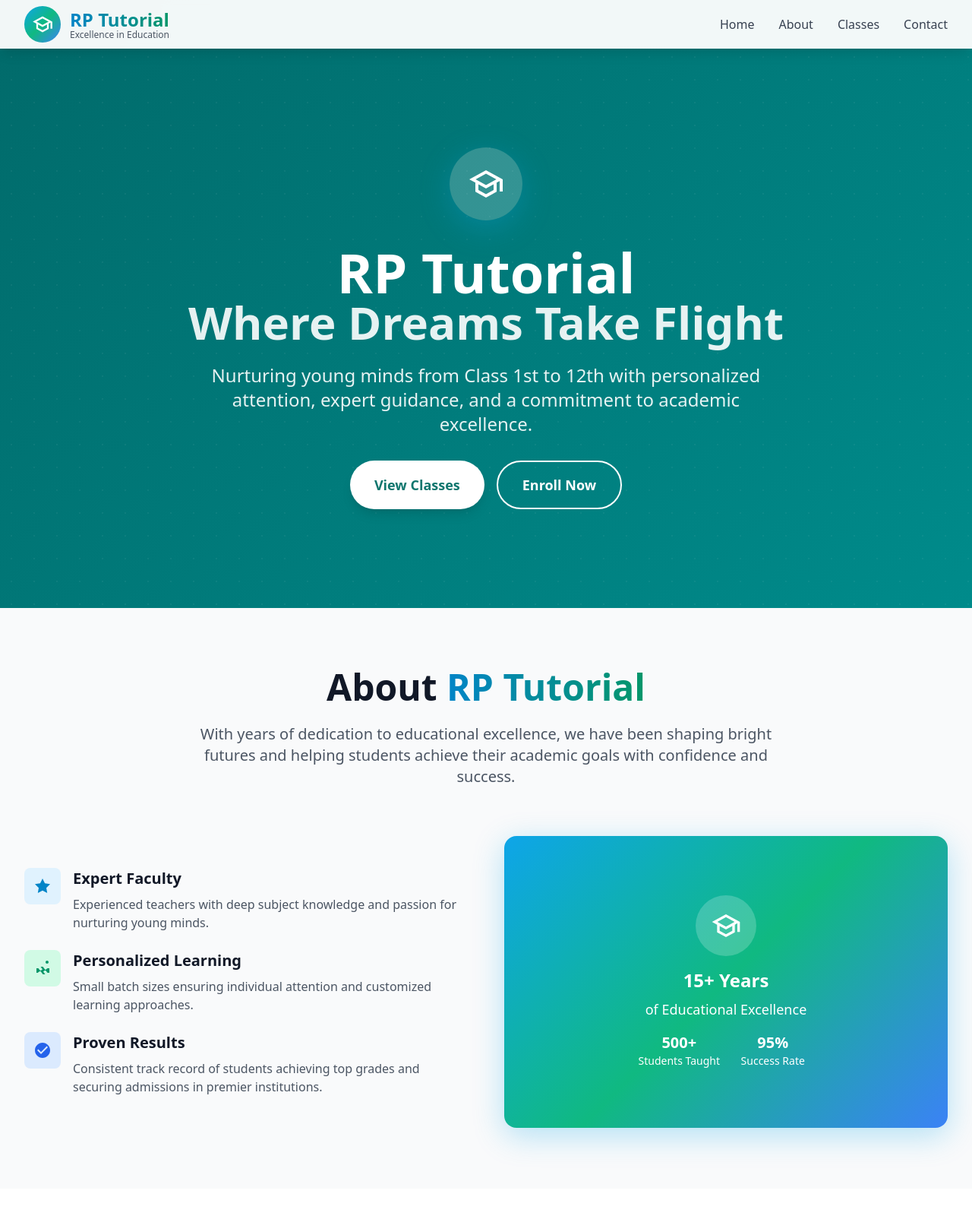
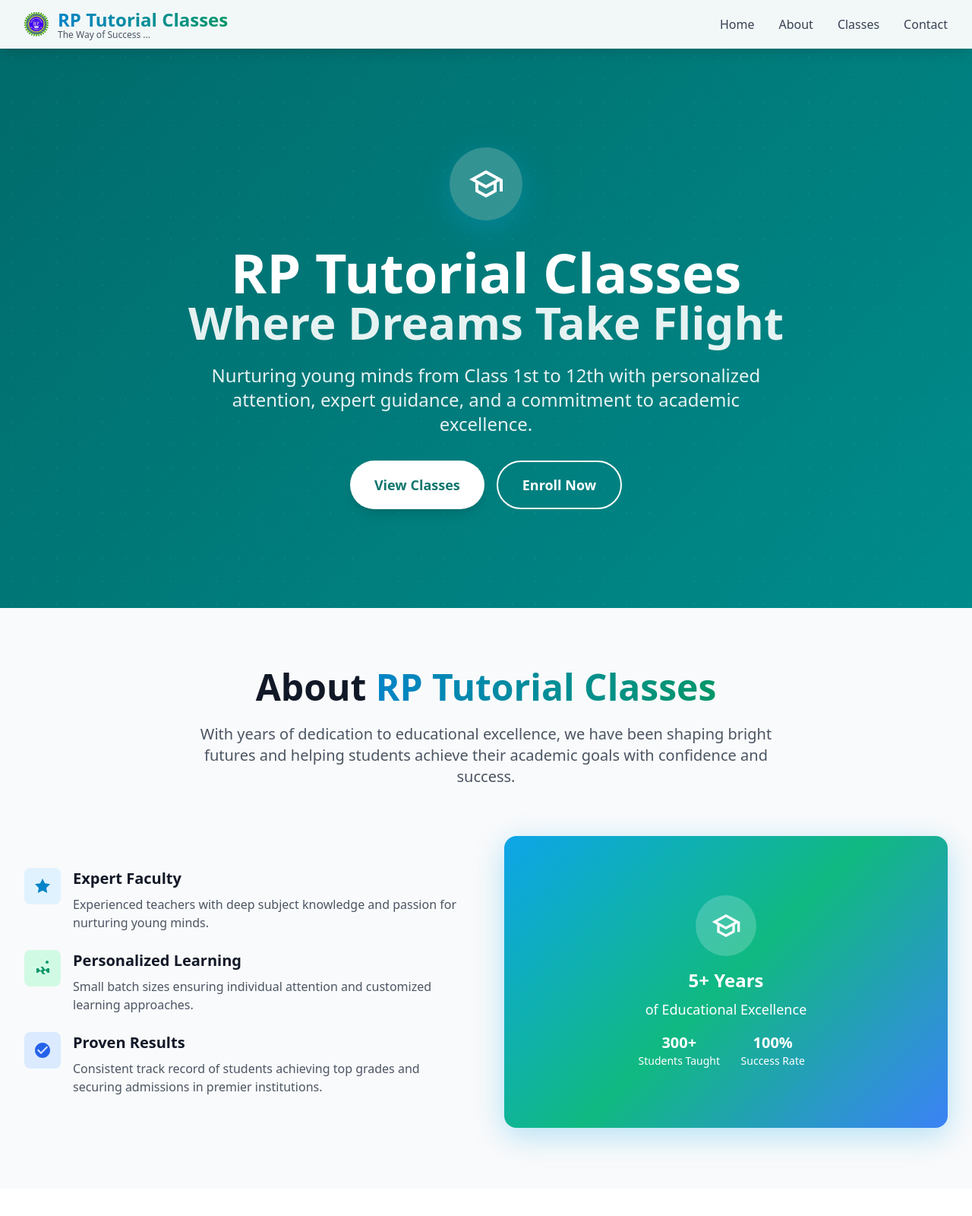
Before and after one commit to 100rabh999/rp_tutorial, a plain HTML site: page index.html in a window 1280 px wide. Shown: the top 1600 px of the page at 76% size. Drawn offline with nearby package versions, Linux system fonts and the light colour scheme.

Commit message:
first setup

```diff
--- a/index.html
+++ b/index.html
@@ -3,7 +3,7 @@
 <head>
     <meta charset="UTF-8">
     <meta name="viewport" content="width=device-width, initial-scale=1.0">
-    <title>RP Tutorial - Excellence in Education</title>
+    <title>RP Tutorial Classes - The Way of Success ...</title>
     <script src="https://cdn.tailwindcss.com"></script>
     <script>
         tailwind.config = {
@@ -79,18 +79,15 @@
             <div class="flex justify-between items-center h-16">
                 <!-- Logo -->
                 <div class="flex items-center space-x-3">
-                    <div class="w-12 h-12 gradient-bg rounded-full flex items-center justify-center">
-                        <svg class="w-7 h-7 text-white" fill="currentColor" viewBox="0 0 24 24">
-                            <path d="M12 3L1 9l4 2.18v6L12 21l7-3.82v-6l2-1.09V17h2V9L12 3zm6.82 6L12 12.72 5.18 9 12 5.28 18.82 9zM17 15.99l-5 2.73-5-2.73v-3.72L12 15l5-2.73v3.72z"/>
-                        </svg>
-                    </div>
+                        <img src="rp_tutorial_logo.png" alt="RP Tutorial Logo" class="w-8 h-8 object-contain">
                     <div>
                         <span class="text-2xl font-bold bg-gradient-to-r from-peacock-600 to-emerald-600 bg-clip-text text-transparent">
-                            RP Tutorial
+                            RP Tutorial Classes
                         </span>
-                        <p class="text-xs text-gray-600 -mt-1">Excellence in Education</p>
+                        <p class="text-xs text-gray-600 -mt-1">The Way of Success ...</p>
                     </div>
                 </div>
+
 
                 <!-- Navigation Links -->
                 <div class="hidden md:flex space-x-8">
@@ -135,7 +132,7 @@
             </div>
 
             <h1 class="text-5xl md:text-7xl font-bold text-white mb-6 leading-tight">
-                RP Tutorial
+                RP Tutorial Classes
                 <span class="block text-4xl md:text-6xl text-white/90">Where Dreams Take Flight</span>
             </h1>
 
@@ -162,7 +159,7 @@
         <div class="max-w-7xl mx-auto px-4 sm:px-6 lg:px-8">
             <div class="text-center mb-16">
                 <h2 class="text-4xl md:text-5xl font-bold text-gray-900 mb-6">
-                    About <span class="bg-gradient-to-r from-peacock-600 to-emerald-600 bg-clip-text text-transparent">RP Tutorial</span>
+                    About <span class="bg-gradient-to-r from-peacock-600 to-emerald-600 bg-clip-text text-transparent">RP Tutorial Classes</span>
                 </h2>
                 <p class="text-xl text-gray-600 max-w-3xl mx-auto">
                     With years of dedication to educational excellence, we have been shaping bright futures and helping students achieve their academic goals with confidence and success.
@@ -218,15 +215,15 @@
                                     <path d="M12 3L1 9l4 2.18v6L12 21l7-3.82v-6l2-1.09V17h2V9L12 3zm6.82 6L12 12.72 5.18 9 12 5.28 18.82 9zM17 15.99l-5 2.73-5-2.73v-3.72L12 15l5-2.73v3.72z"/>
                                 </svg>
                             </div>
-                            <h3 class="text-2xl font-bold mb-2">15+ Years</h3>
+                            <h3 class="text-2xl font-bold mb-2">5+ Years</h3>
                             <p class="text-lg">of Educational Excellence</p>
                             <div class="mt-4 grid grid-cols-2 gap-4 text-sm">
                                 <div>
-                                    <div class="text-xl font-bold">500+</div>
+                                    <div class="text-xl font-bold">300+</div>
                                     <div>Students Taught</div>
                                 </div>
                                 <div>
-                                    <div class="text-xl font-bold">95%</div>
+                                    <div class="text-xl font-bold">100%</div>
                                     <div>Success Rate</div>
                                 </div>
                             </div>
@@ -378,7 +375,7 @@
                     Get In <span class="bg-gradient-to-r from-peacock-600 to-emerald-600 bg-clip-text text-transparent">Touch</span>
                 </h2>
                 <p class="text-xl text-gray-600 max-w-3xl mx-auto">
-                    Ready to begin your child's educational journey with us? Contact RP Tutorial today for admissions and course details.
+                    Ready to begin your child's educational journey with us? Contact RP Tutorial Classes today for admissions and course details.
                 </p>
             </div>
 
@@ -449,7 +446,7 @@
                         </div>
                         <div>
                             <h3 class="text-xl font-semibold text-gray-900 mb-2">Visit Our Center</h3>
-                            <p class="text-gray-600">123 Education Street<br>Learning District, City - 123456<br>Near Central Library</p>
+                            <p class="text-gray-600">Shop No. 19 Parvati Colony,Moregaon Talav<br>Near Om Garden ,Nallasopara (E)</p>
                         </div>
                     </div>
 
@@ -511,14 +508,10 @@
                 <!-- Logo and Description -->
                 <div class="md:col-span-2">
                     <div class="flex items-center space-x-3 mb-4">
-                        <div class="w-12 h-12 gradient-bg rounded-full flex items-center justify-center">
-                            <svg class="w-7 h-7 text-white" fill="currentColor" viewBox="0 0 24 24">
-                                <path d="M12 3L1 9l4 2.18v6L12 21l7-3.82v-6l2-1.09V17h2V9L12 3zm6.82 6L12 12.72 5.18 9 12 5.28 18.82 9zM17 15.99l-5 2.73-5-2.73v-3.72L12 15l5-2.73v3.72z"/>
-                            </svg>
-                        </div>
+                                <img src="rp_tutorial_logo.png" alt="RP Tutorial Logo" class="w-8 h-8 object-contain">
                         <div>
-                            <span class="text-2xl font-bold">RP Tutorial</span>
-                            <p class="text-xs text-gray-400 -mt-1">Excellence in Education</p>
+                            <span class="text-2xl font-bold">RP Tutorial Classes</span>
+                            <p class="text-xs text-gray-400 -mt-1">The Way of Success ...</p>
                         </div>
                     </div>
                     <p class="text-gray-400 mb-6 max-w-md">
@@ -571,7 +564,7 @@
 
             <div class="border-t border-gray-800 mt-8 pt-8 text-center">
                 <p class="text-gray-400">
-                    © 2024 RP Tutorial. All rights reserved. Shaping bright futures, one student at a time. 🎓
+                    © 2024 RP Tutorial Classes. All rights reserved. Shaping bright futures, one student at a time. 🎓
                 </p>
             </div>
         </div>
```
Also changed, not shown: rp_tutorial_logo.jpeg (added), rp_tutorial_logo.png (added).
